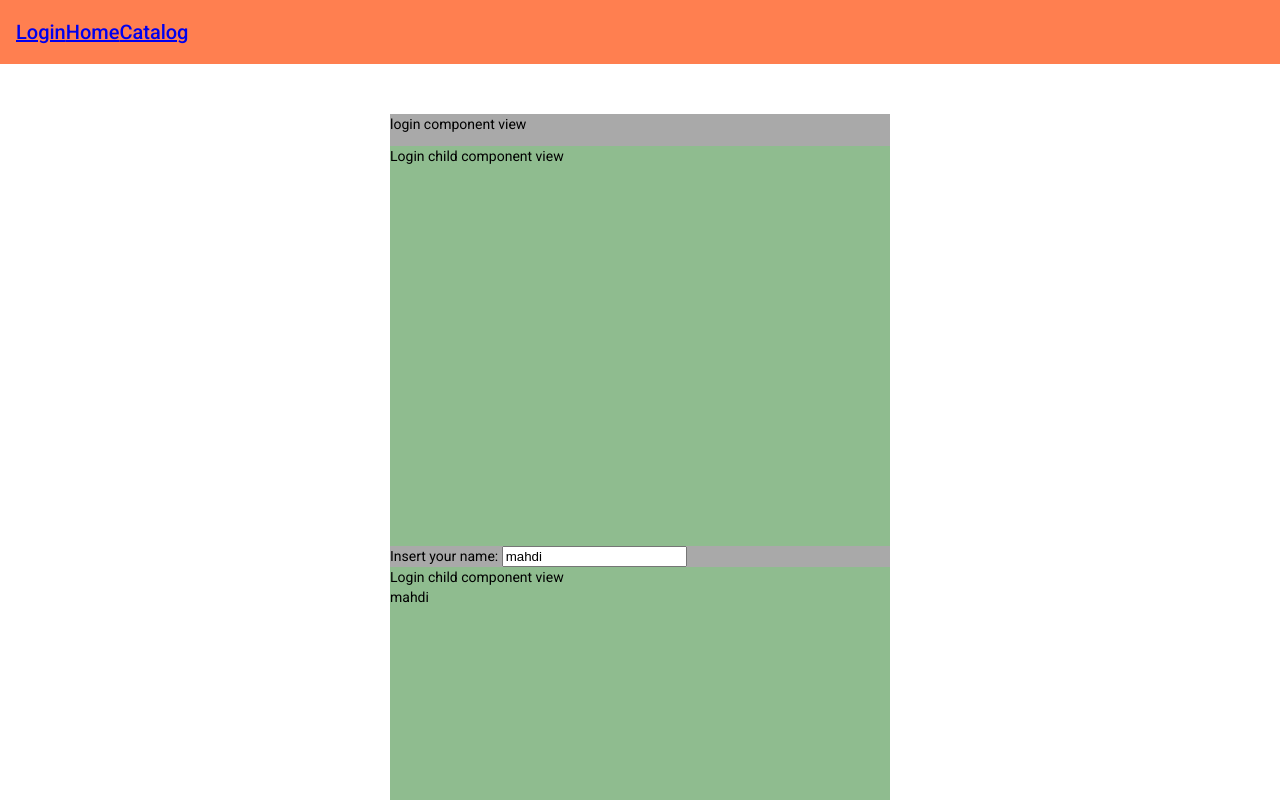
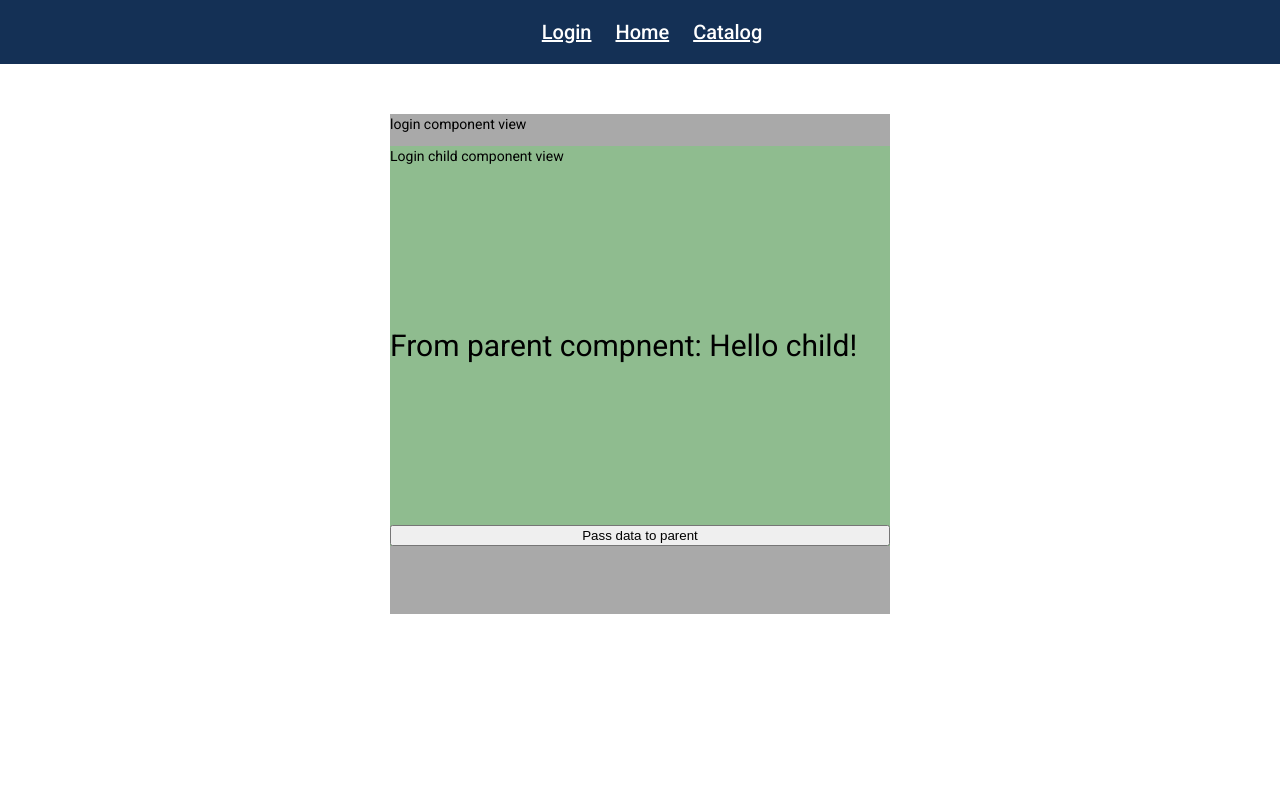
Before and after one commit to AINeuronTech/august2020-dev-angular-material, an Angular app: page /login in a window 1280 px wide. Shown: the top 800 px of the page. Built offline with nearby package versions, Linux system fonts and the light colour scheme.

Commit message:
Some cleanup

```diff
--- a/src/app/app.component.scss
+++ b/src/app/app.component.scss
@@ -1,11 +1,18 @@
+.mat-toolbar {
+  background:#143055;
+  display: flex;
+  justify-content: center;
+}
+
+a {
+  color: white;
+  margin-left: 24px;
+}
+
 .center {
   margin-top: 50px;
   display: flex;
   justify-content: center;
-}
-
-mat-toolbar {
-  background-color: coral;
 }
 
 
--- a/src/app/login-child/login-child.component.html
+++ b/src/app/login-child/login-child.component.html
@@ -1,16 +1,7 @@
 <div class="login-child-container"> Login child component view
-  <!--<div style="font-size: 30px;">
-    This value coming from parent compnent: {{fromLoginParent}}
-    <br/>
-    <div>Username: {{userNameValue}}</div>
+  <div style="font-size: 30px;">
+    From parent compnent: {{childTitle}}
   </div>
 
   <button (click)="sendDataToParent()">Pass data to parent</button>
-
-  <br/>-->
-
-  <div>
-    {{myNameValue}}
-  </div>
-
 </div>
--- a/src/app/login-child/login-child.component.scss
+++ b/src/app/login-child/login-child.component.scss
@@ -1,4 +1,7 @@
 .login-child-container {
+  display: flex;
+  flex-direction: column;
+  justify-content: space-between;
   min-width: 400px;
   min-height: 400px;
   background-color: darkseagreen;
--- a/src/app/login-child/login-child.component.ts
+++ b/src/app/login-child/login-child.component.ts
@@ -6,11 +6,9 @@ import { Component, EventEmitter, Input, OnChanges, OnDestroy, OnInit, Output, S
   styleUrls: ['./login-child.component.scss'],
 })
 export class LoginChildComponent implements OnInit, OnChanges, OnDestroy {
-  @Input() fromLoginParent;
-  @Input() userNameValue;
-  @Input() myNameValue;
+  @Input() childTitle;
   @Output() sendData = new EventEmitter();
-  yourName = 'abc';
+
   constructor() {}
 
   ngOnInit(): void {
@@ -22,7 +20,7 @@ export class LoginChildComponent implements OnInit, OnChanges, OnDestroy {
   }
 
   sendDataToParent() {
-    this.sendData.emit('Im coming from login-child component');
+    this.sendData.emit('Hello Parent');
   }
 
   ngOnDestroy() {
--- a/src/app/login/login.component.html
+++ b/src/app/login/login.component.html
@@ -2,19 +2,13 @@
 <p>login component view</p>
 
 <app-login-child
-  [fromLoginParent]="loginParentTitle"
-  [userNameValue]="username"
+  [childTitle]="parentTitle"
   (sendData)="receiveData($event)"
 ></app-login-child>
 
-<div style="font-size: 24px;">
+<div>
   {{msgFromChild}}
 </div>
-
-  <div>
-    Insert your name: <input type="text" [(ngModel)]="yourName">
-  </div>
-  <app-login-child [myNameValue]="yourName"></app-login-child>
 </div>
 
 
--- a/src/app/login/login.component.ts
+++ b/src/app/login/login.component.ts
@@ -1,4 +1,4 @@
-import { Component, OnChanges, OnDestroy, OnInit } from '@angular/core';
+import { Component, OnInit } from '@angular/core';
 
 @Component({
   selector: 'app-login',
@@ -6,22 +6,15 @@ import { Component, OnChanges, OnDestroy, OnInit } from '@angular/core';
   styleUrls: ['./login.component.scss'],
 })
 export class LoginComponent implements OnInit {
-  loginParentTitle = 'From parent component';
-  username = 'xyz';
+  parentTitle = 'Hello child!';
   msgFromChild;
-  yourName = "mahdi";
 
   constructor() {}
 
   ngOnInit(): void {
-    //console.log('From ngOnInit');
   }
 
   receiveData(msg) {
     this.msgFromChild = msg;
   }
-
-  ngOnDestroy() {
-    //console.log('From ngOnDestroy');
-  }
 }
```
